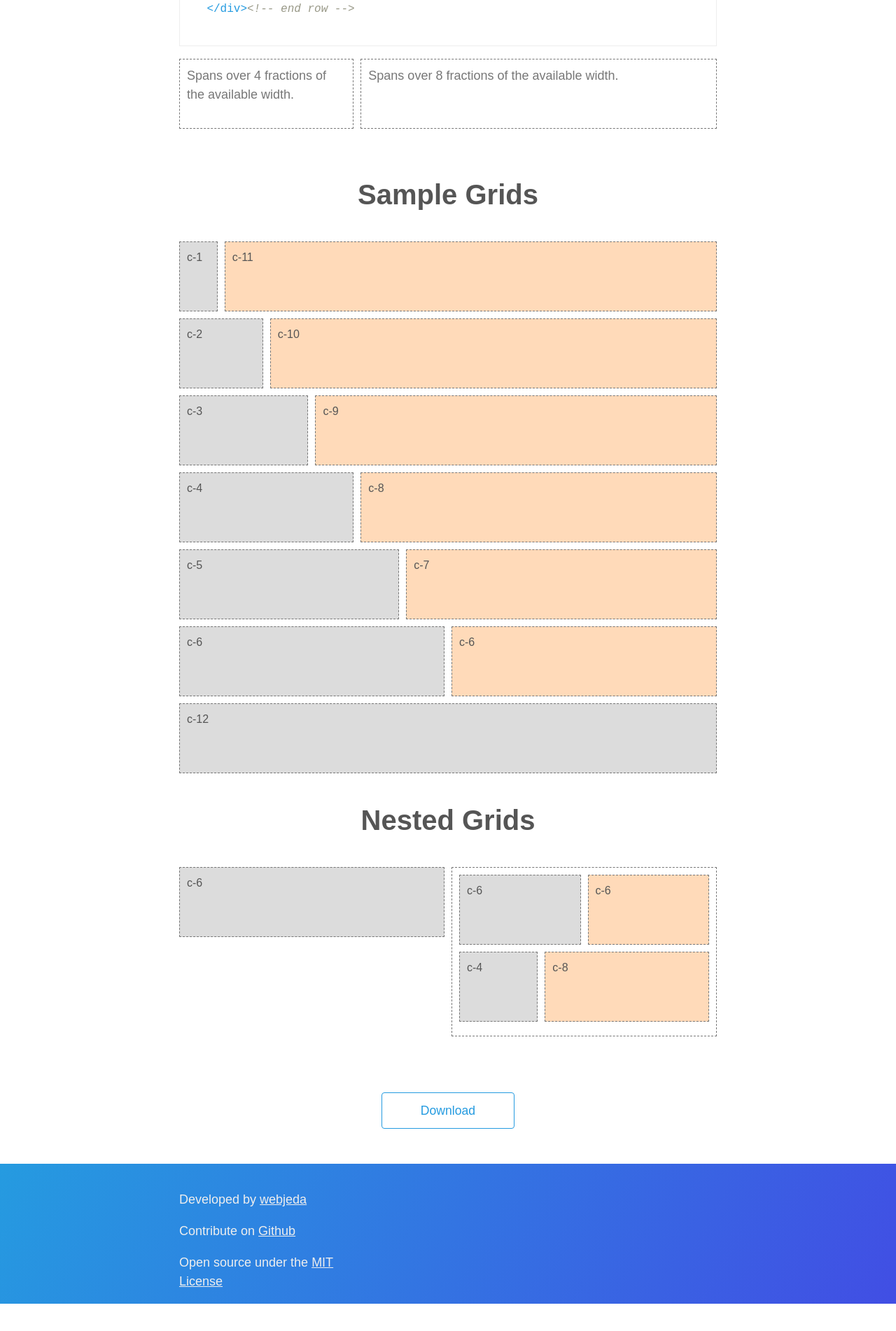
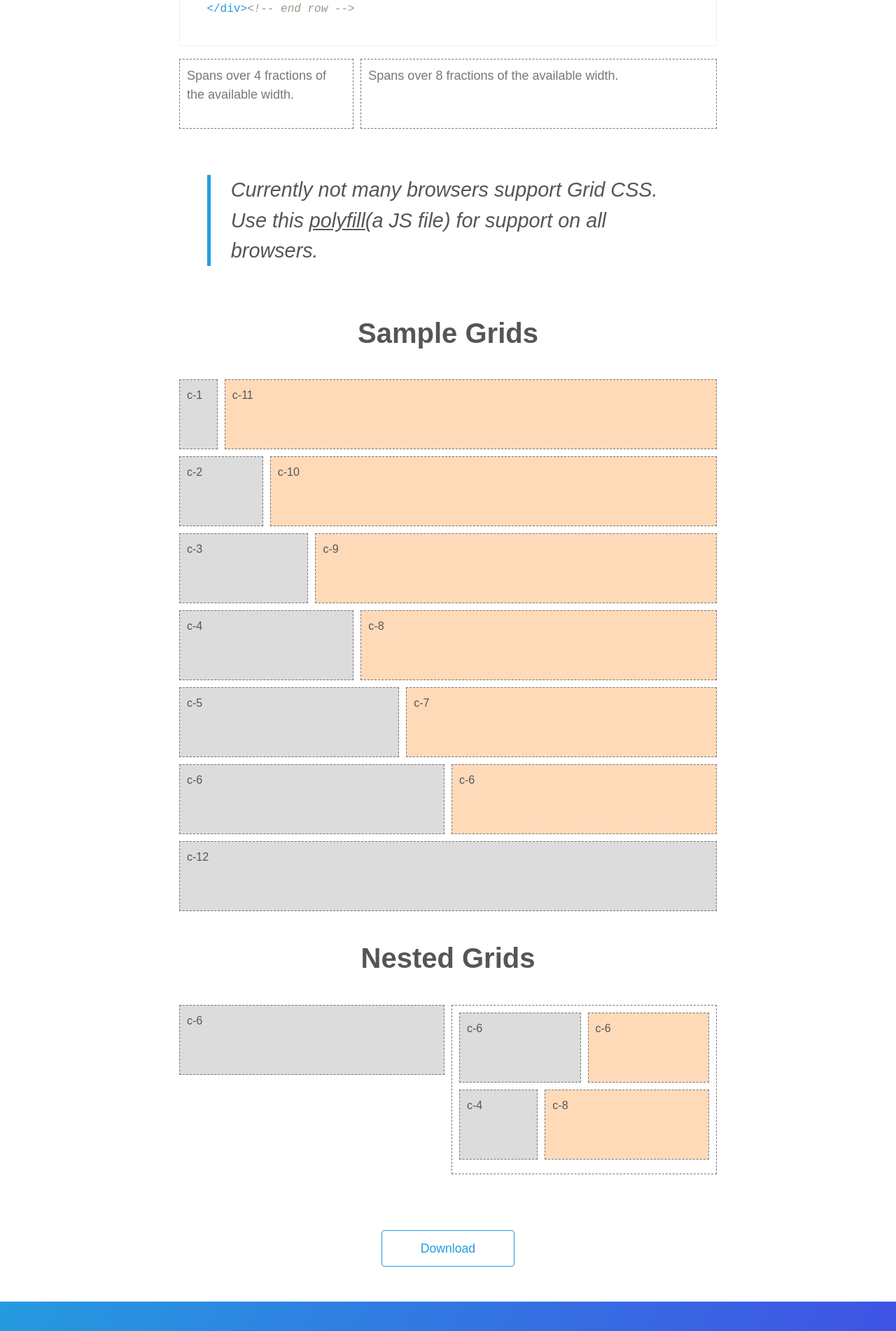
Before and after one commit to sharu725/web-grid, a Jekyll site: the page built from index.html, in a window 1280 px wide. Shown: the part 1794-3696 px from the top of the page at 70% size. Built offline with Jekyll 4.4.1, drawn with Linux system fonts in a browser that asks for light colours; some web fonts are replaced; before the commit the page ends 3657 px from its top, so only the background shows below that.

Commit message:
no message

```diff
--- a/_sass/_style.scss
+++ b/_sass/_style.scss
@@ -267,3 +267,10 @@ footer {
 
     }
 }
+
+blockquote {
+    border-left: 5px solid $brand-color;
+    padding-left: 1em;
+    font-style: italic;
+    font-size: 1.8em;
+}
--- a/index.html
+++ b/index.html
@@ -67,6 +67,14 @@ layout: default
             </div>
          </div>
       </div>
+      <div class="row">
+          <div class="c-12">
+              <blockquote>
+                  Currently not many browsers support Grid CSS. Use this <a href="https://github.com/FremyCompany/css-grid-polyfill" target="_blank">polyfill</a>(a JS file) for support on all browsers.
+              </blockquote>
+          </div>
+      </div>
+
       <div class="row">
          <div class="c-12">
             <h1 class="center">Sample Grids</h1>
```
